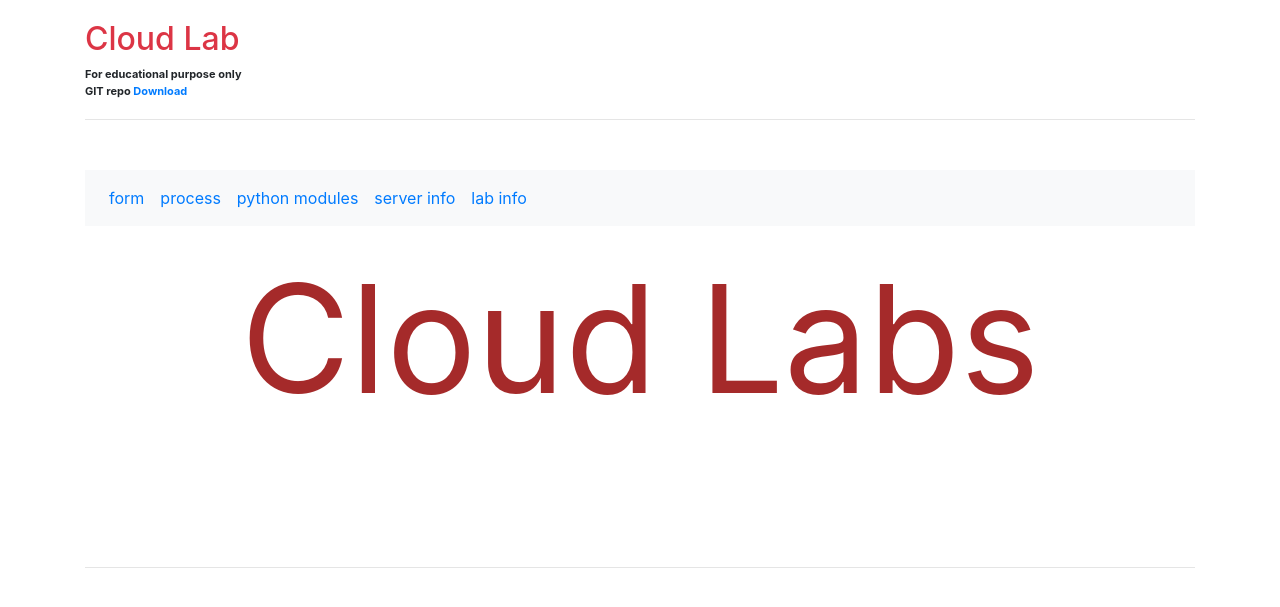
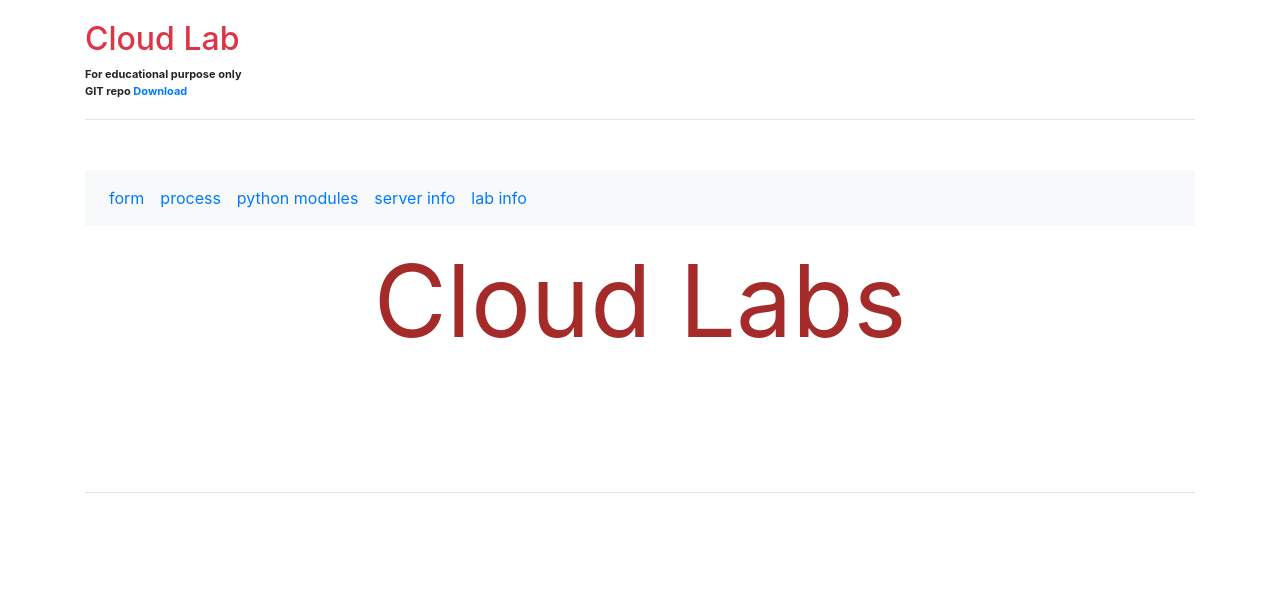
Before and after one commit to labscloud0101/django_hl7, a Django app: page / in a window 1280 px wide. Shown: the top 607 px of the page. Run offline with Django 3.2, Linux system fonts and the light colour scheme; some libraries are stand-ins or nearby versions.

Commit message:
Update home_page.html

```diff
--- a/hl7rest/templates/home_page.html
+++ b/hl7rest/templates/home_page.html
@@ -51,7 +51,7 @@
         </nav>
 
         <div class="row justify-content-center">
-            <p style="font-size: 150px; color: brown;">Cloud Labs</p>
+            <p style="font-size: 100px; color: brown;">Cloud Labs</p>
 
 
 
```
